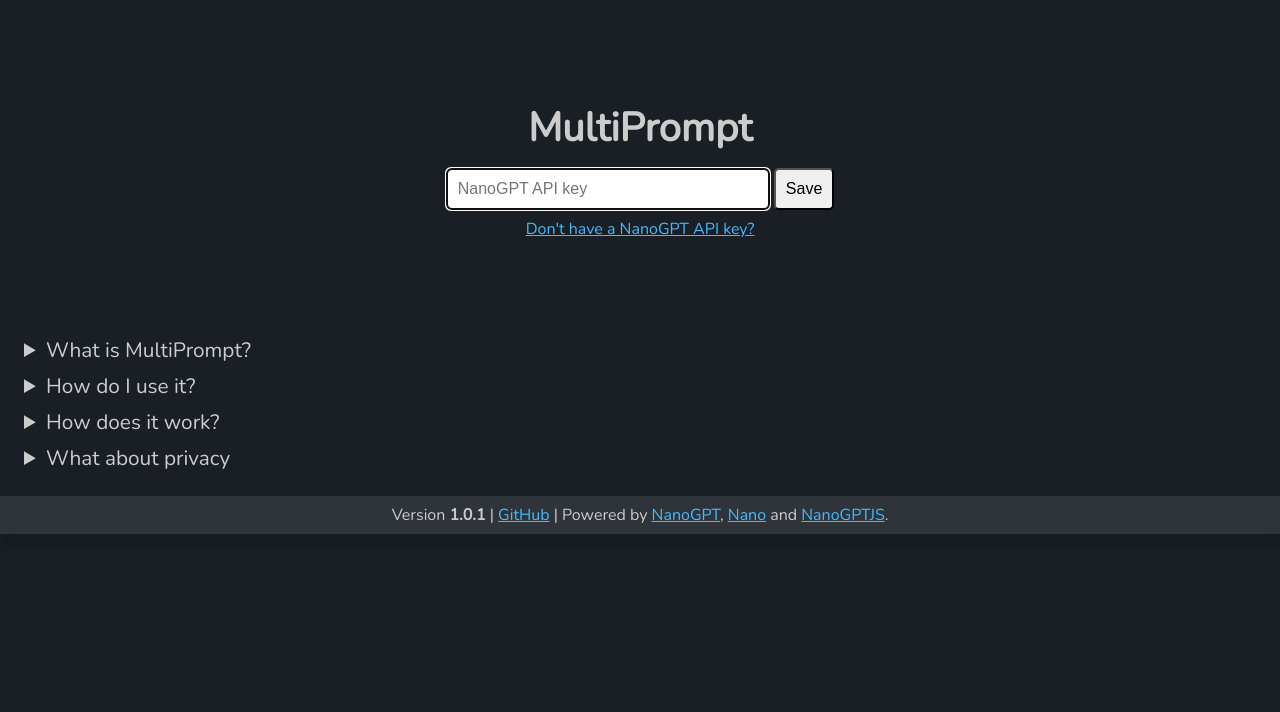
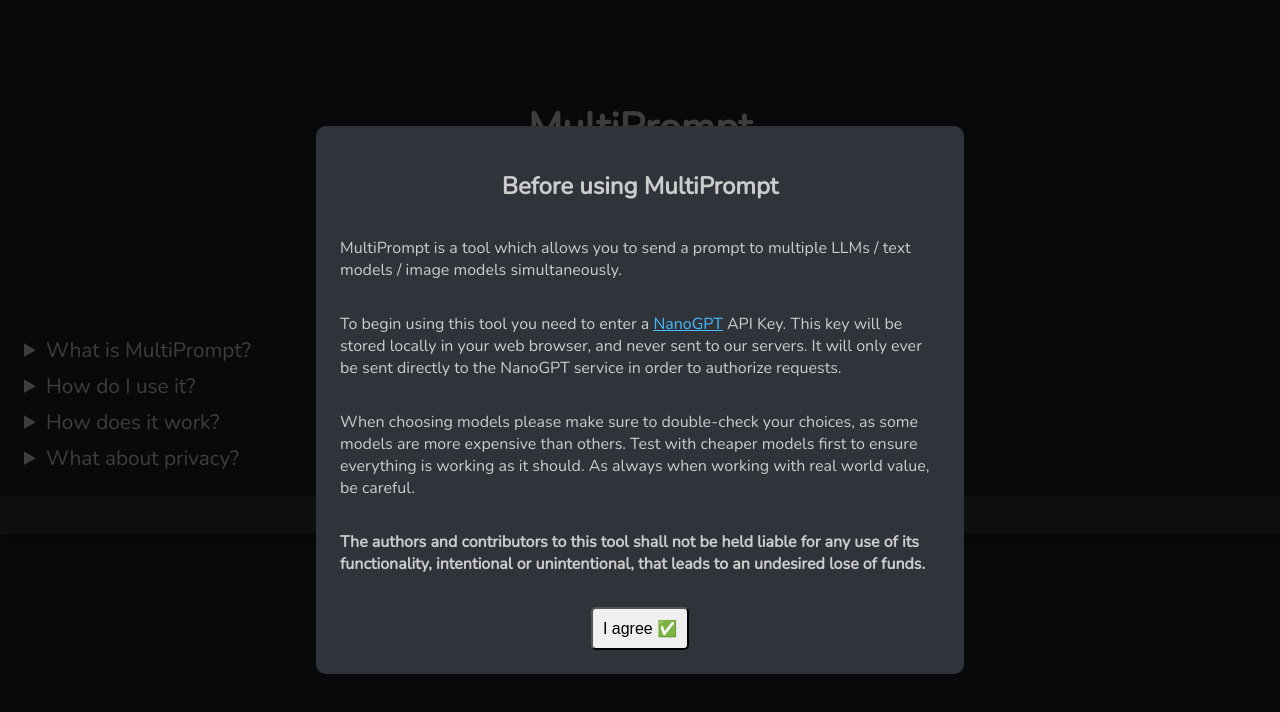
Before and after one commit to kilkelly/multiprompt, a SvelteKit app: page / in a window 1280 px wide. Shown: the top 712 px of the page. Built offline with nearby package versions, Linux system fonts and the light colour scheme.

Commit message:
Convert to client-side and add Terms Agree

```diff
--- a/src/routes/+page.svelte
+++ b/src/routes/+page.svelte
@@ -2,6 +2,7 @@
     import { onMount } from 'svelte'
     import { fade } from 'svelte/transition'
     import { browser } from '$app/environment'
+    import nanogptjs from 'nanogptjs'
     import markdownit from 'markdown-it'
     import GithubSlugger from 'github-slugger'
     import { db } from "$lib/db"
@@ -16,10 +17,13 @@
     import {
         storeModelType,
         storeNumberOfModels,
-        storeAPIKey
+        storeAPIKey,
+        storeTermsAgree
     } from '$lib/stores'
 
     // -----
+
+    let nanogpt = {}
 
     const DEFAULT_REPLY_TEXT = 'Chat reply will appear here'
     const MODEL_REPLIES_DEFAULT =  {
@@ -61,9 +65,7 @@
     // -----
 
     async function models () {
-        let res = await fetch('https://nano-gpt.com/api/models')
-
-        let models = (await res.json())
+        let models = await nanogpt.models()
 
         textModels = Object.values(models.models.text).sort(function (x, y) {
             if (x.name < y.name) { return -1 }
@@ -104,17 +106,12 @@
     // -----
 
     async function balance () {
-        let res = await fetch('/balance', {
-            method: 'post',
-            body: JSON.stringify({ apiKey: $storeAPIKey })
-        })
-        nanoBalance = (await res.text())
+        nanoBalance = await nanogpt.balance()
     }
 
     // -----
 
     async function chat () {
-
         chatInProgress = true
 
         modelReplies = modelReplies.map(modelReply => {
@@ -131,18 +128,66 @@
             modelsToSend[i] = modelReply.model
         })
 
-        let res = await fetch('/', {
-            method: 'post',
-            body: JSON.stringify({
-                apiKey: $storeAPIKey,
-                prompt,
-                models: modelsToSend,
-                modelType: $storeModelType
-            })
-        })
+        // -----
+
+        let replies = await Promise.all(modelsToSend.map(async function (model) {
+            let error = false
+
+            if (!model) {
+                return {
+                    reply: '',
+                    nanoCost: 0
+                }
+            }
+
+            // if image generation request
+            if ($storeModelType === MODEL_TYPE_IMAGE) {
+
+                let width = Number(model.split(DELIMITER)[2].split('x')[0])
+                let height = Number(model.split(DELIMITER)[2].split('x')[1])
+
+                try{
+                    let response = await nanogpt.image({
+                        prompt,
+                        model: model.split(DELIMITER)[0],
+                        width,
+                        height
+                    })
+
+                    var { base64 , metadata: { cost: nanoCost } } = response
+                } catch(e) {
+                    error = e.message
+                }
+
+                reply = base64
+            } else { // chat request
+                try{
+                    let response = await nanogpt.chat({
+                        prompt,
+                        model: model.split(DELIMITER)[0]
+                    })
+
+                    var { reply , metadata: { cost: nanoCost } } = response
+                } catch(e) {
+                    error = e.message
+                }
+            }
+
+            return Object.assign(
+                {
+                    reply,
+                    nanoCost,
+                    model,
+                    error
+                },
+                { modelSnapshot: model }
+            )
+        }))
+
+
+        // -----
 
         try {
-            let { replies } = (await res.json())
 
             replies.forEach(({reply, nanoCost, modelSnapshot, error}, i) => {
                 modelReplies[i] = Object.assign(modelReplies[i], {reply, nanoCost, modelSnapshot, error})
@@ -229,6 +274,7 @@
         apiKey=''
         apiKeyError=''
         prompt=''
+        nanoBalance = 0
         initiateModelReplies()
     }
 
@@ -253,6 +299,7 @@
 
     async function init() {
         if ($storeAPIKey) {
+            nanogpt = nanogptjs({ apiKey: $storeAPIKey })
             balance()
             models()
             showHistory = false
@@ -442,8 +489,8 @@
         <p>This tool forwards your prompts to the NanoGPT service and gathers the results for display in a side-by-side format.</p>
     </details>
     <details>
-        <summary>What about privacy</summary>
-        <p>As this tool is running locally on your machine, your prompts and responses will only ever be seen by your web browser and the NanoGPT service. This is the same as if you used <a href="https://nano-gpt.com/" target="_blank" rel="noopener">NanoGPT</a> directly.</p>
+        <summary>What about privacy?</summary>
+        <p>As this tool is running entirely in your web browser, your prompts and responses will only ever be seen by your web browser and the NanoGPT service. This is the same as if you used <a href="https://nano-gpt.com/" target="_blank" rel="noopener">NanoGPT</a> directly. All prompt responses are saved locally in your web browser, never on our servers.</p>
     </details>
 </section>
 {#if ($storeAPIKey)}
@@ -456,6 +503,20 @@
         Version <span id="version">{VERSION}</span> | <a href="https://github.com/kilkelly/multiprompt" target="_blank" rel="noopener">GitHub</a> | Powered by <a href="https://nano-gpt.com/" target="_blank" rel="noopener">NanoGPT</a>, <a href="https://nano.org/" target="_blank" rel="noopener">Nano</a> and <a href="https://github.com/kilkelly/nanogptjs" target="_blank" rel="noopener">NanoGPTJS</a>.
     </p>
 </footer>
+
+
+{#if !$storeTermsAgree}
+    <div id="overlay">
+        <div id="modal-terms-agree" class="modal" >
+            <h2>Before using MultiPrompt</h2>
+            <p>MultiPrompt is a tool which allows you to send a prompt to multiple LLMs / text models / image models simultaneously.</p>
+            <p>To begin using this tool you need to enter a <a href="https://nano-gpt.com/" target="_blank" rel="noopener">NanoGPT</a> API Key. This key will be stored locally in your web browser, and never sent to our servers. It will only ever be sent directly to the NanoGPT service in order to authorize requests.</p>
+            <p>When choosing models please make sure to double-check your choices, as some models are more expensive than others. Test with cheaper models first to ensure everything is working as it should. As always when working with real world value, be careful.</p>
+            <p><strong>The authors and contributors to this tool shall not be held liable for any use of its functionality, intentional or unintentional, that leads to an undesired lose of funds.</strong></p>
+            <button on:click={_ => {$storeTermsAgree = 'true'}}>I agree ✅</button>
+        </div>
+    </div>
+{/if}
 
 <style>
 
@@ -664,9 +725,44 @@
         font-weight: bold;
     }
 
+    #overlay {
+        align-items: center;
+        background: rgba(0, 0, 0, 0.7);
+        display: flex;
+        height: 100%;
+        flex-direction: row;
+        justify-content: center;
+        left: 0px;
+        position: fixed;
+        top: 0px;
+        width: 100%;
+        z-index: 1;
+    }
+
+    .modal {
+        background-color: #2e3439;
+        width: 80%;
+        padding: 1.5rem;
+        max-width: 600px;
+        max-height: 600px;
+        border-radius: 10px;
+        display: flex;
+        flex-direction: column;
+        align-items: center;
+        overflow: auto;
+    }
+
+    #modal-terms-agree button {
+        margin-top: 1rem;
+    }
+
     @media only screen and (max-width:500px) {
         #splash-screen input {
             width: 200px;
+        }
+
+        .modal {
+            font-size: 90%;
         }
     }
 
```
